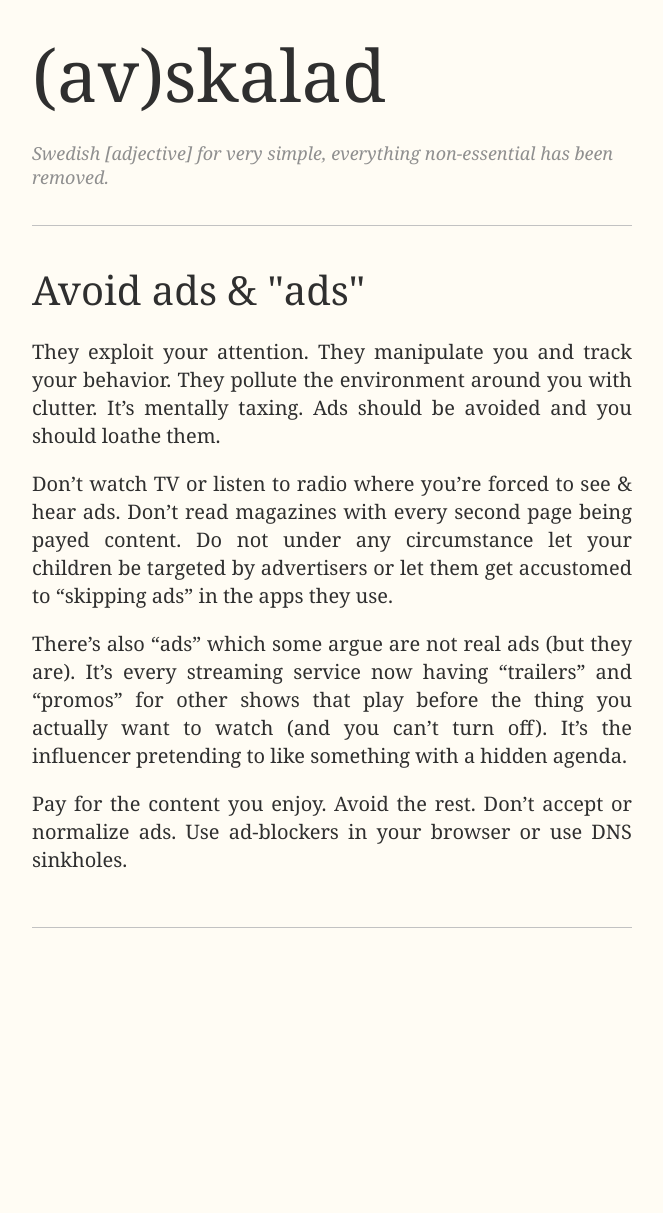
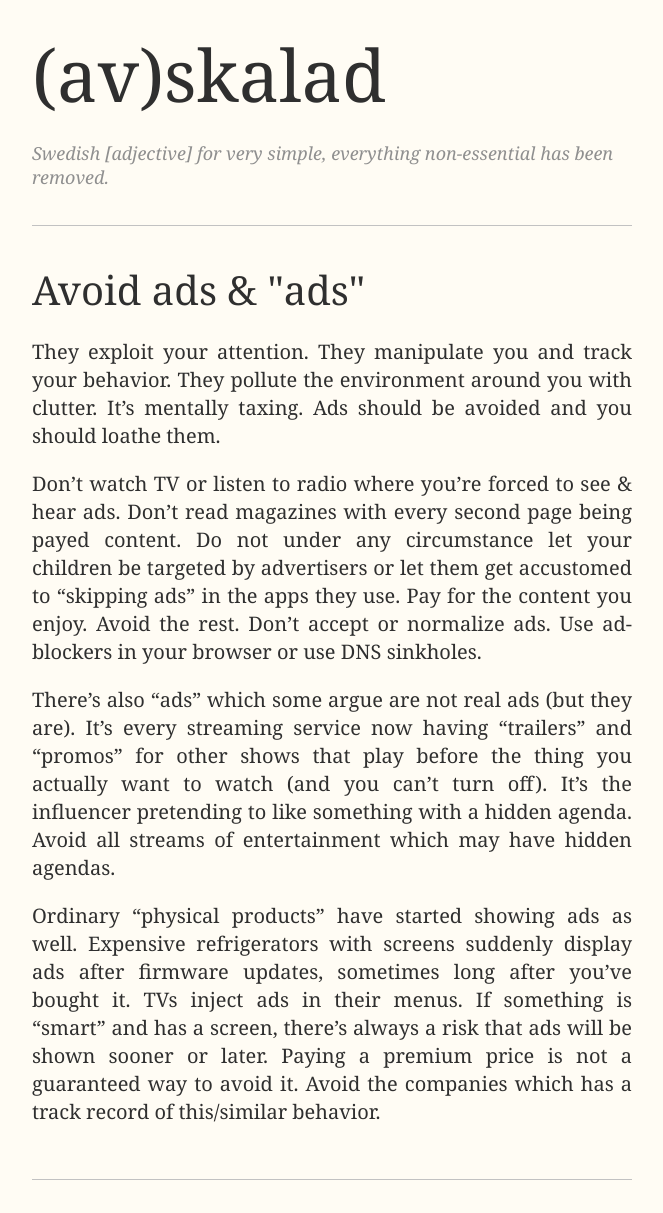
Before and after one commit to avskalad/avskalad.com, a Jekyll site: the page built from _writings/ads.markdown, in a window 1280 px wide. Shown: the whole page, without its empty margins (308-971 px from the left). Built offline with Jekyll 4.4.1, drawn with Linux system fonts in a browser that asks for light colours; before the commit the page ends 961 px from its top, so only the background shows below that.

Commit message:
More on ads

```diff
--- a/_writings/ads.markdown
+++ b/_writings/ads.markdown
@@ -5,8 +5,8 @@ title:  "Avoid ads & \"ads\""
 
 They exploit your attention. They manipulate you and track your behavior. They pollute the environment around you with clutter. It's mentally taxing. Ads should be avoided and you should loathe them.
 
-Don't watch TV or listen to radio where you're forced to see & hear ads. Don't read magazines with every second page being payed content. Do not under any circumstance let your children be targeted by advertisers or let them get accustomed to "skipping ads" in the apps they use.
+Don't watch TV or listen to radio where you're forced to see & hear ads. Don't read magazines with every second page being payed content. Do not under any circumstance let your children be targeted by advertisers or let them get accustomed to "skipping ads" in the apps they use. Pay for the content you enjoy. Avoid the rest. Don't accept or normalize ads. Use ad-blockers in your browser or use DNS sinkholes.
 
-There's also "ads" which some argue are not real ads (but they are). It's every streaming service now having "trailers" and "promos" for other shows that play before the thing you actually want to watch (and you can't turn off). It's the influencer pretending to like something with a hidden agenda.
+There's also "ads" which some argue are not real ads (but they are). It's every streaming service now having "trailers" and "promos" for other shows that play before the thing you actually want to watch (and you can't turn off). It's the influencer pretending to like something with a hidden agenda. Avoid all streams of entertainment which may have hidden agendas.
 
-Pay for the content you enjoy. Avoid the rest. Don't accept or normalize ads. Use ad-blockers in your browser or use DNS sinkholes.
+Ordinary "physical products" have started showing ads as well. Expensive refrigerators with screens suddenly display ads after firmware updates, sometimes long after you've bought it. TVs inject ads in their menus. If something is "smart" and has a screen, there's always a risk that ads will be shown sooner or later. Paying a premium price is not a guaranteed way to avoid it. Avoid the companies which has a track record of this/similar behavior.
```
